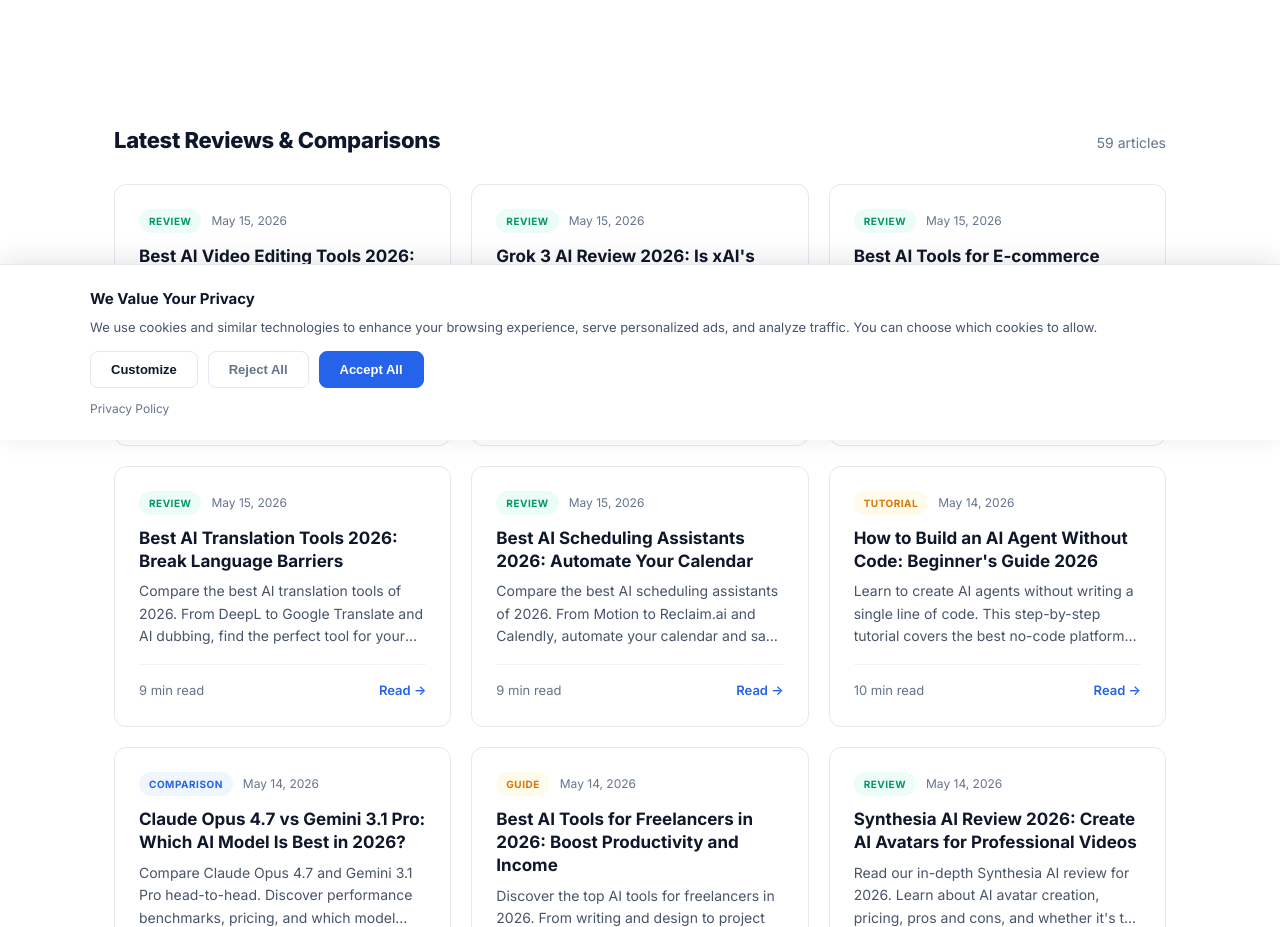
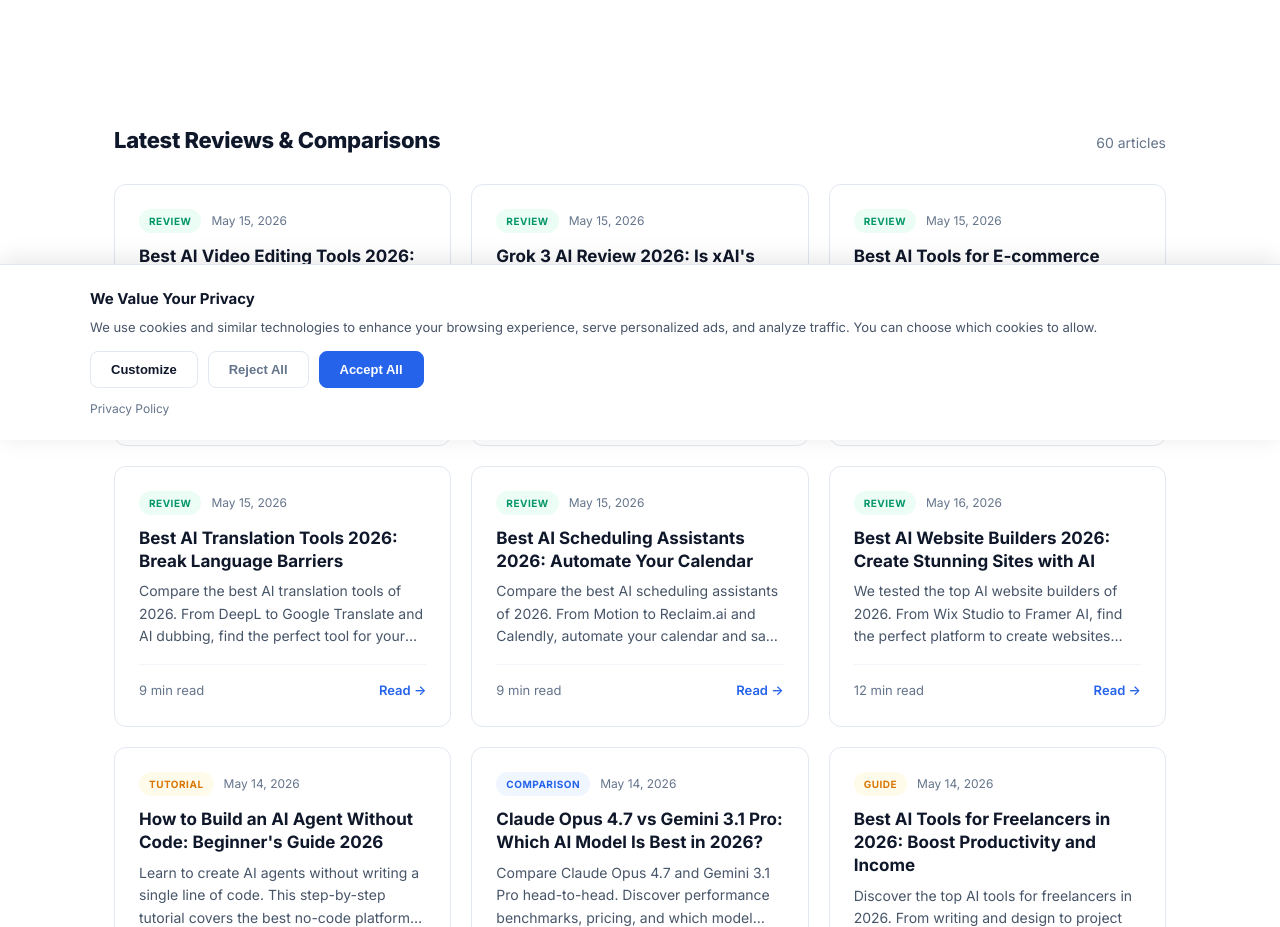
Before and after one commit to jiege478-maker/aitoolsinsider-, a website: page index.html in a window 1280 px wide. Shown: the part 360-1287 px from the top of the page. Drawn offline with Linux system fonts and the light colour scheme.

Commit message:
content: add website builders article, update index to 60

```diff
--- a/index.html
+++ b/index.html
@@ -83,7 +83,7 @@
   <div class="container">
     <div class="section-header">
       <h2>Latest Reviews & Comparisons</h2>
-      <span class="count">59 articles</span>
+      <span class="count">60 articles</span>
     </div>
     <div class="posts-grid" id="postsGrid">
 
@@ -149,6 +149,19 @@
         <div class="post-footer">
           <span class="read-time">9 min read</span>
           <a href="/articles/best-ai-scheduling-assistants-2026.html" aria-label="Read Best AI Scheduling Assistants 2026">Read →</a>
+        </div>
+      </article>
+
+      <article class="post-card" data-tag="review" data-topics="AI website builder, AI web design, create website with AI">
+        <div class="post-meta">
+          <span class="tag tag--review">Review</span>
+          <span>May 16, 2026</span>
+        </div>
+        <h2><a href="/articles/best-ai-website-builders-2026.html">Best AI Website Builders 2026: Create Stunning Sites with AI</a></h2>
+        <p class="post-excerpt">We tested the top AI website builders of 2026. From Wix Studio to Framer AI, find the perfect platform to create websites with artificial intelligence.</p>
+        <div class="post-footer">
+          <span class="read-time">12 min read</span>
+          <a href="/articles/best-ai-website-builders-2026.html" aria-label="Read Best AI Website Builders 2026">Read →</a>
         </div>
       </article>
 
--- a/sitemap.xml
+++ b/sitemap.xml
@@ -396,4 +396,10 @@
     <changefreq>monthly</changefreq>
     <priority>0.8</priority>
   </url>
+  <url>
+    <loc>https://toolrankly.com/articles/best-ai-website-builders-2026.html</loc>
+    <lastmod>2026-05-16</lastmod>
+    <changefreq>monthly</changefreq>
+    <priority>0.8</priority>
+  </url>
 </urlset>
```
